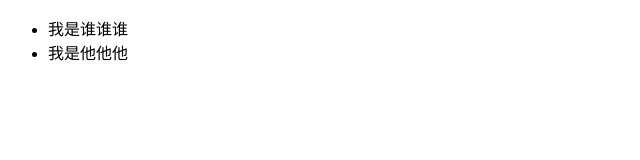
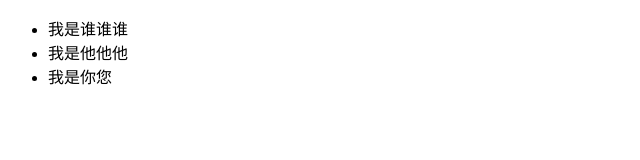
Before and after one commit to lwh010724/2109Ashixun_01, a plain HTML site: page index.html in a window 1280 px wide. Shown: the whole page, without its empty margins (0-640 px from the left). Drawn offline with Linux system fonts and the light colour scheme.

Commit message:
'又修改了index.html'

```diff
--- a/index.html
+++ b/index.html
@@ -12,6 +12,7 @@
             我是谁谁谁
         </li>
         <li>我是他他他</li>
+        <li>我是你您</li>
     </ul>
 </body>
 </html>
```
